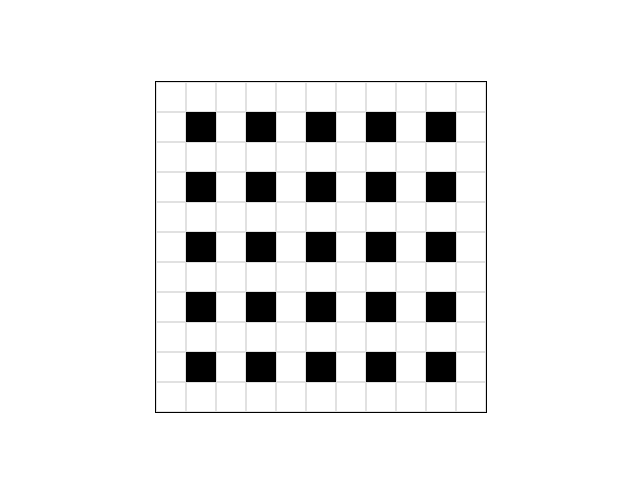
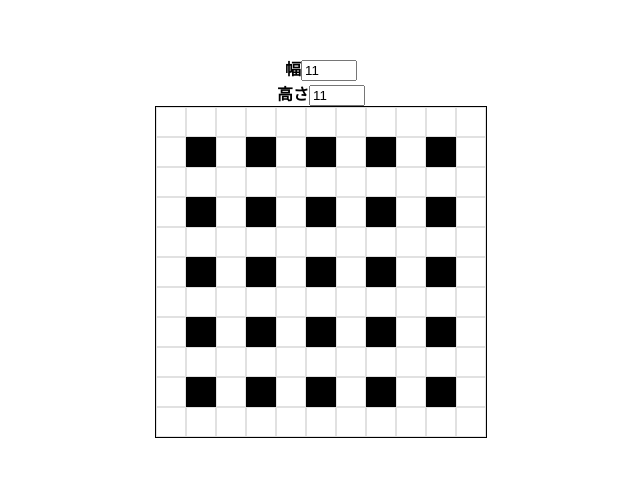
Before and after one commit to nnktm/ts-maze, a Next.js app: page / in a window 1280 px wide. Shown: the part 153-630 px from the top of the page, without its empty margins (319-959 px from the left). Built offline with nearby package versions, Linux system fonts and the light colour scheme.

Commit message:
幅と高さを自分の好きな数に設定すること可能にした

```diff
--- a/src/app/page.tsx
+++ b/src/app/page.tsx
@@ -24,18 +24,81 @@ function initialMazeMap(width: number, height: number) {
 }
 
 export default function Home() {
-  const [mazeMap, setMazeMap] = useState<number[][]>(initialMazeMap(11, 11));
+  const [mazeSet, setMazeSet] = useState<{ width: number; height: number }>({
+    width: 11,
+    height: 11,
+  });
+
+  const maze = initialMazeMap(mazeSet.width, mazeSet.height);
 
   return (
     <div className={styles.container}>
+      <div className={styles.customMaze}>
+        <label>
+          <strong>幅</strong>
+        </label>
+        <input
+          type="number"
+          min="1"
+          max="99"
+          value={mazeSet.width}
+          onChange={(e) => {
+            const value = Number(e.target.value);
+            if (value < 3) {
+              alert(`幅は3以上にしてください`);
+              return;
+            }
+            if (value > 99) {
+              alert(`幅は99以下にしてください`);
+              return;
+            }
+            // 奇数に調整（偶数が入力された場合は次の奇数にする）
+            const adjustedValue = value % 2 === 0 ? value + 1 : value;
+            setMazeSet({
+              ...mazeSet,
+              width: adjustedValue,
+            });
+          }}
+          className={styles.textBox}
+        />
+      </div>
+      <div className={styles.customBoardItem}>
+        <label>
+          <strong>高さ</strong>
+        </label>
+        <input
+          type="number"
+          min="1"
+          max="99"
+          value={mazeSet.height}
+          onChange={(e) => {
+            const value = Number(e.target.value);
+            if (value < 3) {
+              alert(`縦の幅は３以上にしてください`);
+              return;
+            }
+            if (value > 99) {
+              alert(`縦の幅は99以下にしてください`);
+              return;
+            }
+            // 奇数に調整（偶数が入力された場合は次の奇数にする）
+            const adjustedValue = value % 2 === 0 ? value + 1 : value;
+            setMazeSet({
+              ...mazeSet,
+              height: adjustedValue,
+            });
+          }}
+          className={styles.textBox}
+        />
+      </div>
       <div
         className={styles.maze}
         style={{
-          gridTemplateRows: `repeat(${mazeMap.length}, 30px)`,
-          gridTemplateColumns: `repeat(${mazeMap[0].length}, 30px)`,
+          gridTemplateRows: `repeat(${mazeSet.height}, 30px)`,
+          gridTemplateColumns: `repeat(${mazeSet.width}, 30px)`,
         }}
       >
-        {mazeMap.map((row, y) =>
+        {maze.map((row, y) =>
           row.map((col, x) => (
             <div
               key={`${x}-${y}`}
```
Also changed, not shown: eslint.config.ts (+4 -4 lines).
